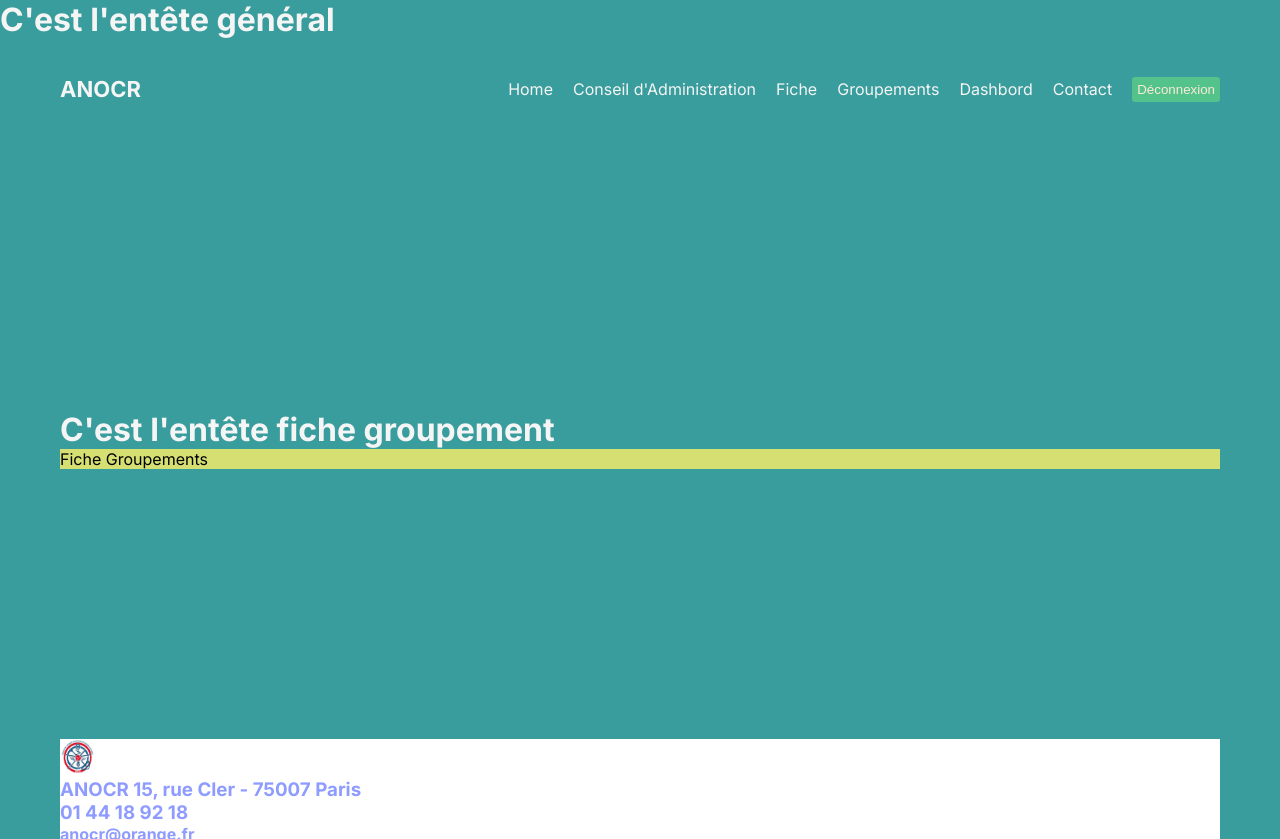
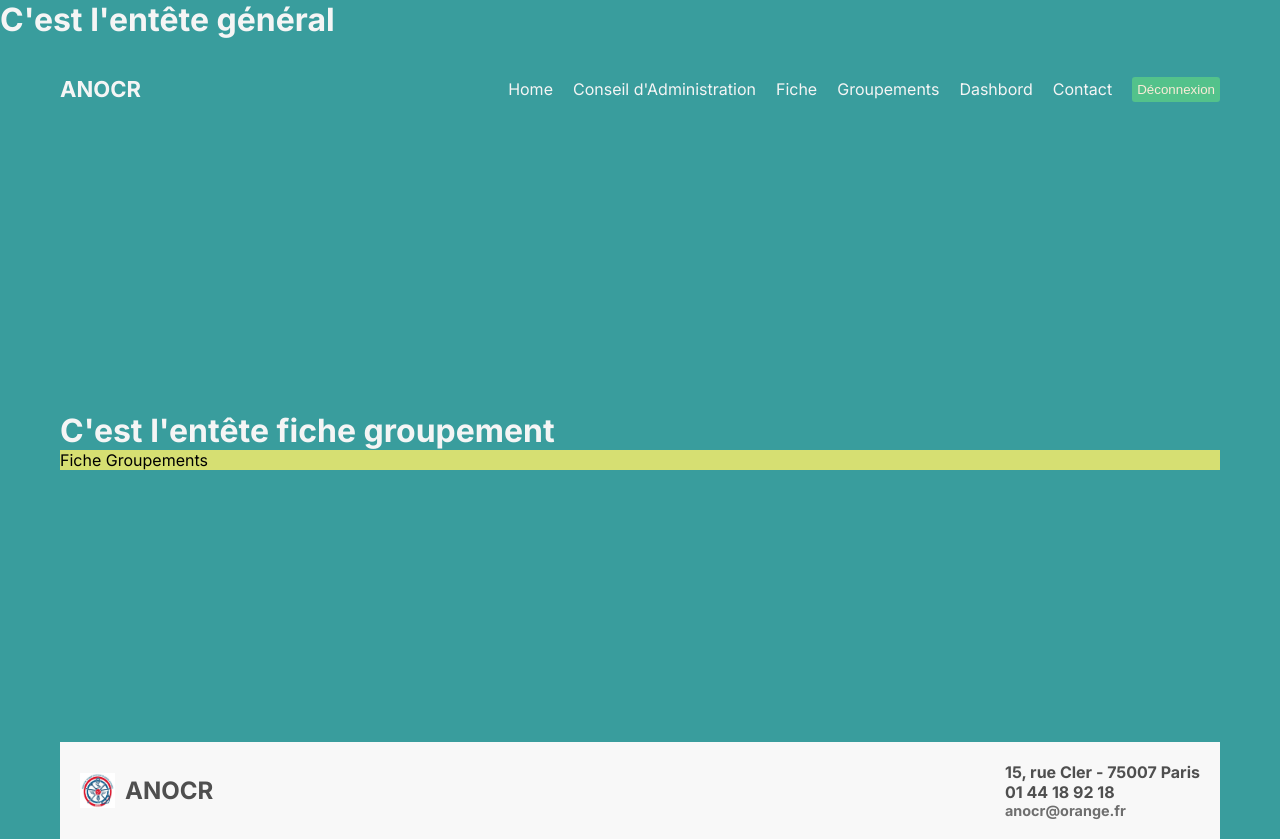
Before and after one commit to Natalina933/annuaire, a Next.js app: page /fiche in a window 1280 px wide. Built offline with nearby package versions, Linux system fonts and the light colour scheme.

Commit message:
import Images

```diff
--- a/src/app/layout.jsx
+++ b/src/app/layout.jsx
@@ -1,7 +1,7 @@
 import Navbar from '@/components/navbar/Navbar'
 import './globals.css'
 import { Inter, Roboto,Poppins } from 'next/font/google'
-import Footer from '@/components/footer/footer'
+import Footer from '@/components/footer/Footer'
 
 const inter = Inter({ subsets: ['latin'] })
 
--- a/src/components/footer/Footer.jsx
+++ b/src/components/footer/Footer.jsx
@@ -1,19 +1,22 @@
-import React from 'react'
-import styles from "./page.module.css"
-import Image from 'next/image'
+import React from 'react';
+import styles from "./footer.module.css";
+import Image from 'next/image';
 
 const Footer = () => {
     return (
         <div className={styles.container}>
-            <div>
+            <div className={styles.logoContainer}>
                 <Image src="/logo.jpg" width={35} height={35} alt='contact' />
-                <h3>ANOCR 15, rue Cler - 75007 Paris</h3>
+                <h3 className={styles.logoText}>ANOCR</h3>
+            </div>
+
+            <div className={styles.contactInfo}>
+                <h3>15, rue Cler - 75007 Paris</h3>
                 <h3>01 44 18 92 18</h3>
                 <h4>anocr@orange.fr</h4>
             </div>
         </div>
-
     )
 }
 
-export default Footer
+export default Footer;
--- /dev/null
+++ b/src/components/footer/footer.module.css
@@ -0,0 +1,43 @@
+.container {
+  display: flex;
+  justify-content: space-between;
+  align-items: center;
+  background-color: #f8f8f8;
+  padding: 20px;
+  color: #4f4f4f;
+}
+
+.logoContainer {
+  display: flex;
+  align-items: center;
+}
+
+.logoContainer img {
+  width: 35px;
+  height: 35px;
+  margin-right: 10px;
+}
+
+.logoText {
+  font-size: 1.5rem;
+  font-weight: bold;
+}
+
+.contactInfo {
+  display: flex;
+  flex-direction: column;
+}
+
+.contactInfo h3,
+.contactInfo h4 {
+  margin: 0;
+}
+
+.contactInfo h3 {
+  font-size: 1rem;
+}
+
+.contactInfo h4 {
+  font-size: 0.9rem;
+  color: #6e6e6e;
+}
--- a/src/components/footer/page.module.css
+++ /dev/null
@@ -1,9 +0,0 @@
-.container {
-  height: 100px;
-  display: flex;
-  flex-direction: column;
-  color: rgb(142, 155, 255);
-  background-color: rgb(255, 255, 255);
-  align-content: space-between;
-
-}
--- a/src/components/navbar/Navbar.jsx
+++ b/src/components/navbar/Navbar.jsx
@@ -1,7 +1,7 @@
 "use client"
 import Link from "next/link";
 import React from "react";
-import styles from "./page.module.css"
+import styles from "./navbar.module.css"
 const links = [
     {
         id: 1,
```
Also changed, not shown: src/app/page.jsx (+8 -1 lines), public/hero.jpg (added), src/components/navbar/navbar.module.css (renamed from src/components/navbar/page.module.css).
